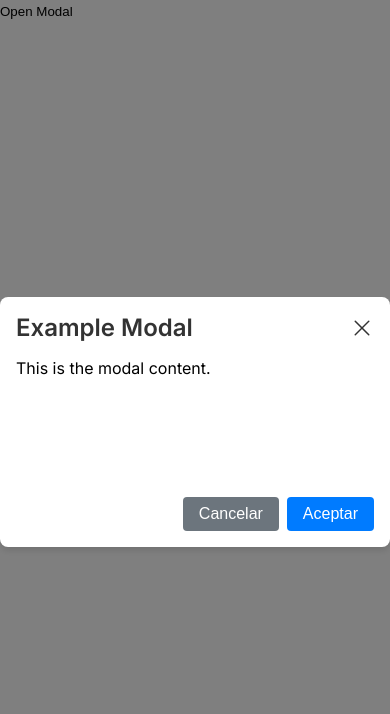
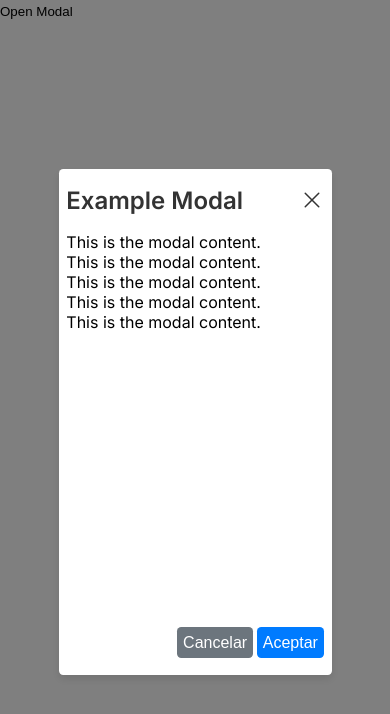
Before and after one commit to SolutechAAJM/ecommerce-client, a Next.js app: page /testing/modal in a window 390 px wide. Both pictures are taken after a click on the button "Open Modal". Shown: the top 714 px of the page. Built offline with nearby package versions, Linux system fonts and the light colour scheme.

Commit message:
fix: px changeg to % or Vh to get more responsive

```diff
--- a/src/app/testing/modal/page.js
+++ b/src/app/testing/modal/page.js
@@ -32,9 +32,13 @@ function ModalExample() {
                 onClose={closeModal}
                 onConfirm={handleConfirm}
                 onCancel={handleCancel}
-                width="400px"
-                height="250px"
+                width="70%"
+                height="60vh"
             >
+                <p>This is the modal content.</p>
+                <p>This is the modal content.</p>
+                <p>This is the modal content.</p>
+                <p>This is the modal content.</p>
                 <p>This is the modal content.</p>
             </Modal>
         </div>
--- a/src/components/Modal.js
+++ b/src/components/Modal.js
@@ -2,7 +2,7 @@ import { forwardRef } from 'react';
 import { X } from 'phosphor-react';
 import './styles/Modal.css';
 
-const Modal = forwardRef(({ open = false, title, onClose, onConfirm, onCancel, children, width = '80%', height = 'auto' }, ref) => {
+const Modal = forwardRef(({ open = false, title, onClose, onConfirm, onCancel, children, width = '80%', height = '80%' }, ref) => {
     const handleClose = () => {
         if (onClose) {
             onClose();
@@ -22,26 +22,26 @@ const Modal = forwardRef(({ open = false, title, onClose, onConfirm, onCancel, c
     };
 
     return (
-        <div className={`modal-overlay ${open ? 'modal-open' : 'modal-closed'}`}>
+        <div className={`modalOverlay ${open ? 'modalOpen' : 'modalClosed'}`}>
             <div
-                className='modal-content'
+                className='modalContent'
                 style={{ width: width, height: height }}
                 ref={ref}
             >
-                <div className='modal-header'>
-                    <h2 className='modal-title'>{title}</h2>
-                    <button className='modal-close-button' onClick={handleClose}>
+                <div className='modalHeader'>
+                    <h2 className='modalTitle'>{title}</h2>
+                    <button className='modalCloseButton' onClick={handleClose}>
                         <X size={24} color="#333" />
                     </button>
                 </div>
-                <div className='modal-body'>
+                <div className='modalBody'>
                     {children}
                 </div>
-                <div className='modal-footer'>
-                <button className='modal-button modal-cancel-button' onClick={handleCancel}>
+                <div className='modalFooter'>
+                <button className='modalButton modalCancelButton' onClick={handleCancel}>
                         Cancelar
                     </button>
-                    <button className='modal-button modal-confirm-button' onClick={handleConfirm}>
+                    <button className='modalButton modalConfirmButton' onClick={handleConfirm}>
                         Aceptar
                     </button>
 
--- a/src/components/styles/Modal.css
+++ b/src/components/styles/Modal.css
@@ -1,8 +1,13 @@
 :root {
     --confirm-button-color: #007bff;
+    --modal-padding: 2vh 2vw;
+    --button-padding: 0.8vh 1.5vw;
+    --border-radius: 0.5vh;
+    --font-size-title: 1.5rem;
+    --font-size-button: 1rem;
 }
 
-.modal-overlay {
+.modalOverlay {
     position: fixed;
     top: 0;
     left: 0;
@@ -13,46 +18,48 @@
     justify-content: center;
     align-items: center;
     transition: opacity 0.3s ease-in-out;
+    visibility: hidden;
+    z-index: 1000;
+}
+
+.modalOpen {
+    opacity: 1;
+    visibility: visible;
+}
+
+.modalClosed {
     opacity: 0;
     visibility: hidden;
 }
 
-.modal-open {
-    opacity: 1;
-    visibility: visible;
-}
-
-.modal-closed {
-    opacity: 0;
-    visibility: hidden;
-}
-
-.modal-content {
+.modalContent {
     background: #fff;
-    border-radius: 8px;
-    box-shadow: 0 4px 6px rgba(0, 0, 0, 0.1);
-    padding: 16px;
+    border-radius: var(--border-radius);
+    box-shadow: 0 0.5vh 1vh rgba(0, 0, 0, 0.1);
+    padding: var(--modal-padding);
     position: relative;
     display: flex;
     flex-direction: column;
-    width: 80%;
-    height: auto;
+    width: 90vw;
+    max-width: 35rem;
+    max-height: 85vh;
+    overflow-y: auto;
 }
 
-.modal-header {
+.modalHeader {
     display: flex;
     justify-content: space-between;
     align-items: center;
-    margin-bottom: 16px;
+    margin-bottom: 2vh;
 }
 
-.modal-title {
-    font-size: 1.5rem;
+.modalTitle {
+    font-size: var(--font-size-title);
     font-weight: 600;
     color: #333;
 }
 
-.modal-close-button {
+.modalCloseButton {
     background: none;
     border: none;
     cursor: pointer;
@@ -61,32 +68,61 @@
     justify-content: center;
 }
 
-.modal-body {
+.modalBody {
     flex: 1;
-    margin-bottom: 16px;
+    margin-bottom: 2vh;
+    overflow-y: auto;
 }
 
-.modal-footer {
+.modalFooter {
     display: flex;
     justify-content: flex-end;
-    gap: 8px;
+    gap: 1vw;
     margin-top: auto;
 }
 
-.modal-button {
+.modalButton {
     background: none;
     border: none;
-    padding: 8px 16px;
-    border-radius: 4px;
+    padding: var(--button-padding);
+    border-radius: var(--border-radius);
     cursor: pointer;
-    font-size: 1rem;
+    font-size: var(--font-size-button);
     color: white;
+    transition: background-color 0.3s ease;
 }
 
-.modal-confirm-button {
+.modalButton:hover {
+    background-color: #0056b3;
+}
+
+.modalConfirmButton {
     background: var(--confirm-button-color);
 }
 
-.modal-cancel-button {
+.modalCancelButton {
     background: #6c757d;
 }
+
+
+@media (min-width: 768px) {
+    .modalContent {
+        width: 70vw;
+        max-width: 20rem;
+    }
+
+    .modalTitle {
+        font-size: 1.75rem;
+    }
+}
+
+@media (min-width: 1024px) {
+    .modalContent {
+        width: 50vw;
+        max-width: 35rem;
+    }
+
+    .modalTitle {
+        font-size: 2rem;
+    }
+}
```
Also changed, not shown: src/components/Sidebar.js (+8 -8 lines), src/components/styles/SidebarC.css (+17 -17 lines).
